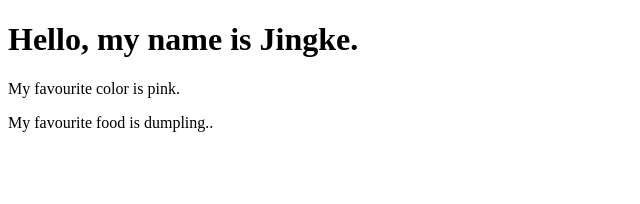
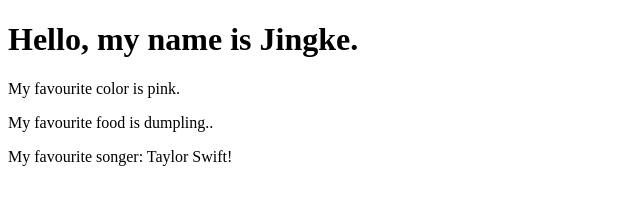
Before and after one commit to SuperJingke/github-projects-practice, a plain HTML site: page index.html in a window 1280 px wide. Shown: the whole page, without its empty margins (0-640 px from the left). Drawn offline with Linux system fonts and the light colour scheme.

Commit message:
Add more questions

```diff
--- a/index.html
+++ b/index.html
@@ -10,5 +10,6 @@
     <h1>Hello, my name is Jingke<name>.</h1>
     <p>My favourite color is pink<color>.</p>
     <p>My favourite food is dumpling.<food>.</p>
+    <p>My favourite songer: Taylor Swift!</p>
   </body>
 </html>
```
